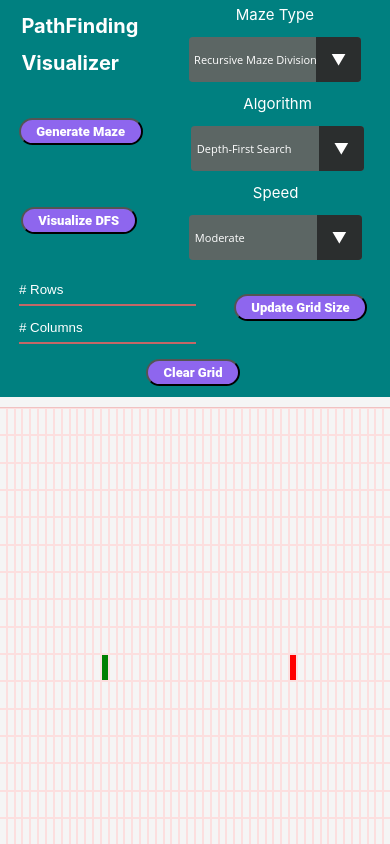
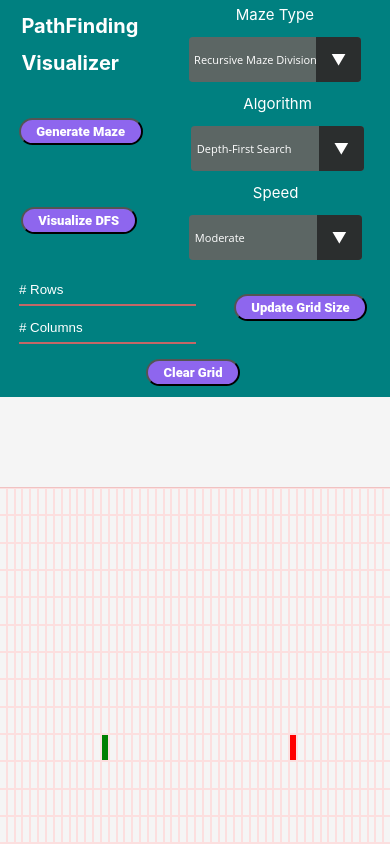
Before and after one commit to alexwang177/path-finder, a React (Create React App) app: page / in a window 390 px wide. Shown: the top 844 px of the page. Built offline with nearby package versions, Linux system fonts and the light colour scheme.

Commit message:
mobile padding

```diff
--- a/src/App.css
+++ b/src/App.css
@@ -141,6 +141,8 @@ select {
     background-color: #f5f5f5;
     justify-content: center;
     align-items: center;
+
+    padding: 5em;
 }
 
 .board {
```
